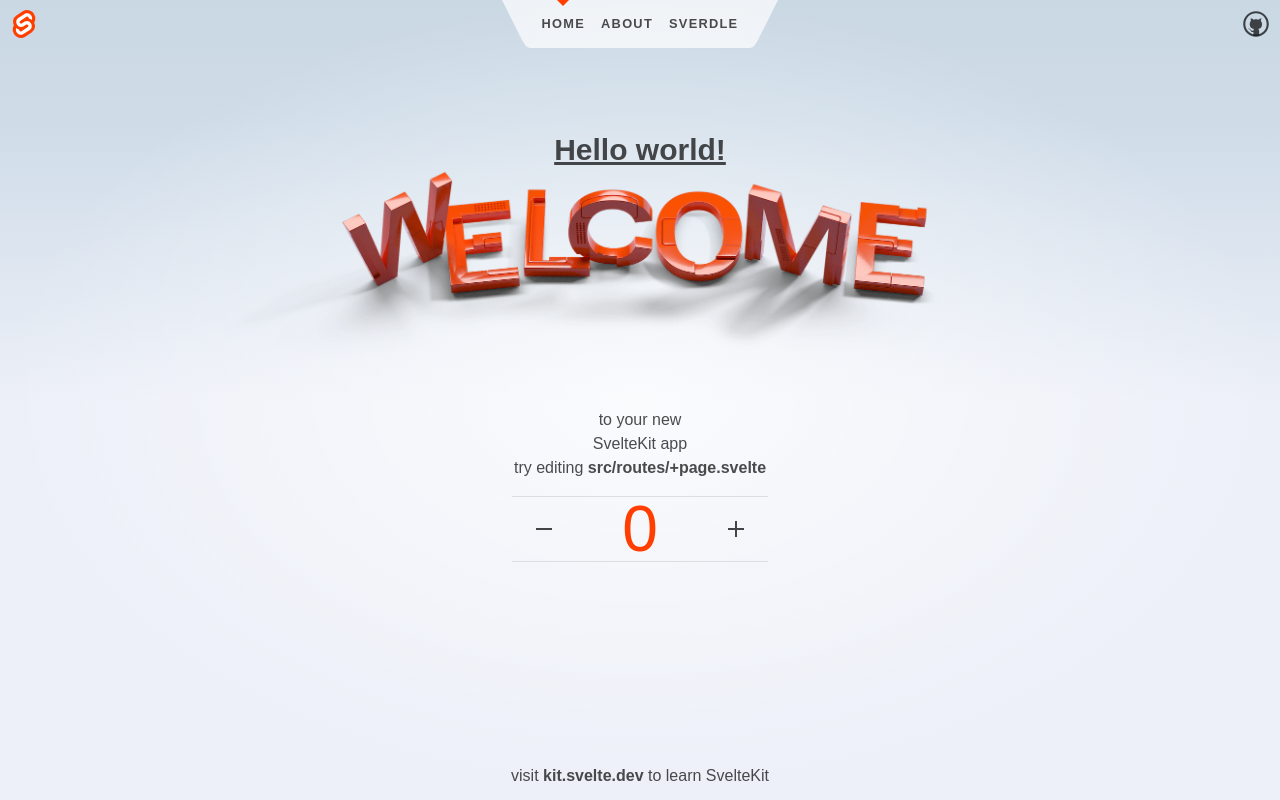
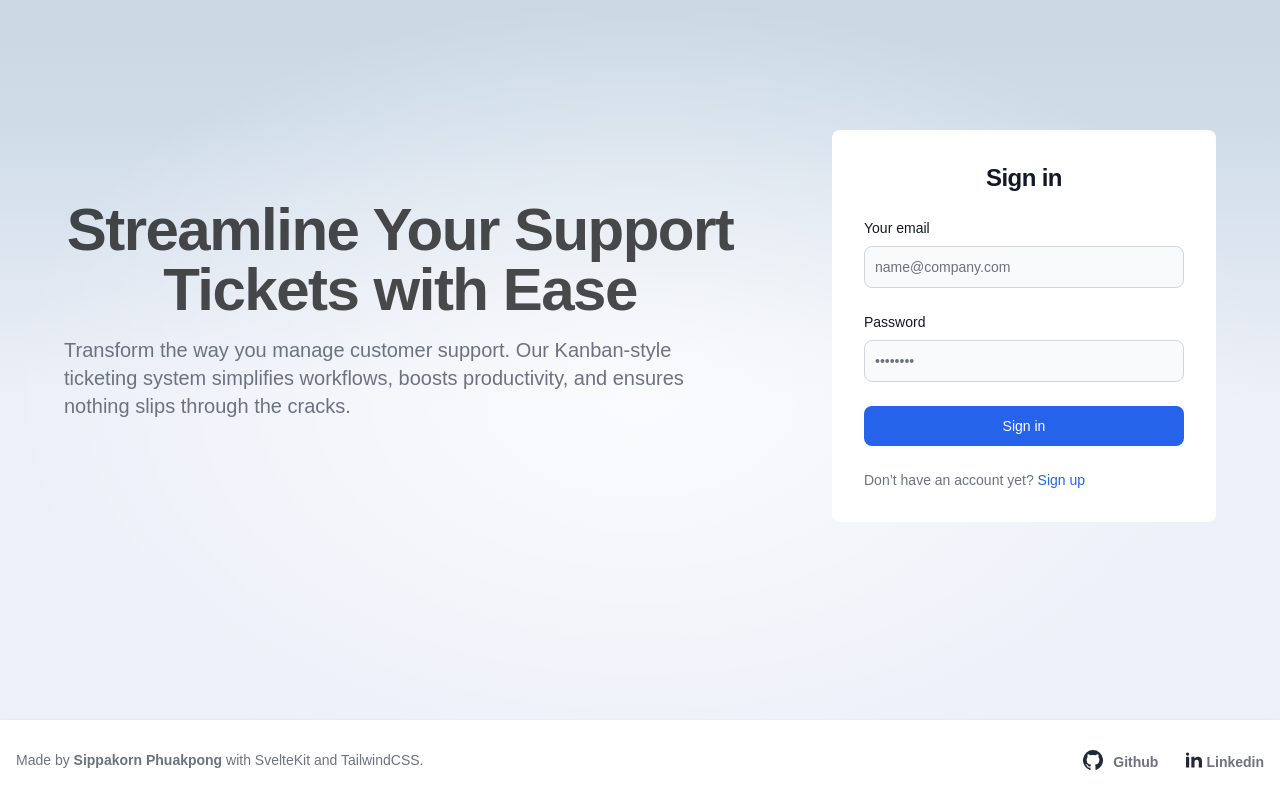
Before and after one commit to pookanter/ticket, a SvelteKit app in the folder client/: page / in a window 1280 px wide. Built offline with nearby package versions, Linux system fonts and the light colour scheme.

Commit message:
💄 Add hero section for landing page

```diff
--- a/client/src/routes/+layout.svelte
+++ b/client/src/routes/+layout.svelte
@@ -6,14 +6,72 @@
 </script>
 
 <div class="app">
-	<Header />
+	<!-- <Header /> -->
 
 	<main>
 		<slot />
 	</main>
 
-	<footer>
-		<p>visit <a href="https://kit.svelte.dev">kit.svelte.dev</a> to learn SvelteKit</p>
+	<footer class="bg-white shadow dark:bg-gray-800">
+		<div class="w-full mx-auto max-w-screen-xl p-4 md:flex md:items-center md:justify-between">
+			<span class="text-sm text-gray-500 sm:text-center dark:text-gray-400"
+				>Made by <b>Sippakorn Phuakpong</b> with SvelteKit and TailwindCSS.
+			</span>
+			<ul
+				class="flex flex-wrap items-center mt-3 text-sm font-medium text-gray-500 dark:text-gray-400 sm:mt-0"
+			>
+				<li>
+					<a
+						href="https://github.com/sippakorn-phuakpong"
+						target="_blank"
+						class="hover:underline me-4 md:me-6 flex items-end"
+					>
+						<svg
+							class="w-6 h-6 text-gray-800 dark:text-white"
+							aria-hidden="true"
+							xmlns="http://www.w3.org/2000/svg"
+							width="24"
+							height="24"
+							fill="currentColor"
+							viewBox="0 0 24 24"
+						>
+							<path
+								fill-rule="evenodd"
+								d="M12.006 2a9.847 9.847 0 0 0-6.484 2.44 10.32 10.32 0 0 0-3.393 6.17 10.48 10.48 0 0 0 1.317 6.955 10.045 10.045 0 0 0 5.4 4.418c.504.095.683-.223.683-.494 0-.245-.01-1.052-.014-1.908-2.78.62-3.366-1.21-3.366-1.21a2.711 2.711 0 0 0-1.11-1.5c-.907-.637.07-.621.07-.621.317.044.62.163.885.346.266.183.487.426.647.71.135.253.318.476.538.655a2.079 2.079 0 0 0 2.37.196c.045-.52.27-1.006.635-1.37-2.219-.259-4.554-1.138-4.554-5.07a4.022 4.022 0 0 1 1.031-2.75 3.77 3.77 0 0 1 .096-2.713s.839-.275 2.749 1.05a9.26 9.26 0 0 1 5.004 0c1.906-1.325 2.74-1.05 2.74-1.05.37.858.406 1.828.101 2.713a4.017 4.017 0 0 1 1.029 2.75c0 3.939-2.339 4.805-4.564 5.058a2.471 2.471 0 0 1 .679 1.897c0 1.372-.012 2.477-.012 2.814 0 .272.18.592.687.492a10.05 10.05 0 0 0 5.388-4.421 10.473 10.473 0 0 0 1.313-6.948 10.32 10.32 0 0 0-3.39-6.165A9.847 9.847 0 0 0 12.007 2Z"
+								clip-rule="evenodd"
+							/>
+						</svg>
+
+						<span class="ml-2">Github</span>
+					</a>
+				</li>
+				<li>
+					<a
+						href="https://www.linkedin.com/in/sippakorn-phuakpong-758031295/"
+						target="_blank"
+						class="hover:underline flex items-end"
+					>
+						<svg
+							class="w-6 h-6 text-gray-800 dark:text-white"
+							aria-hidden="true"
+							xmlns="http://www.w3.org/2000/svg"
+							width="24"
+							height="24"
+							fill="currentColor"
+							viewBox="0 0 24 24"
+						>
+							<path
+								fill-rule="evenodd"
+								d="M12.51 8.796v1.697a3.738 3.738 0 0 1 3.288-1.684c3.455 0 4.202 2.16 4.202 4.97V19.5h-3.2v-5.072c0-1.21-.244-2.766-2.128-2.766-1.827 0-2.139 1.317-2.139 2.676V19.5h-3.19V8.796h3.168ZM7.2 6.106a1.61 1.61 0 0 1-.988 1.483 1.595 1.595 0 0 1-1.743-.348A1.607 1.607 0 0 1 5.6 4.5a1.601 1.601 0 0 1 1.6 1.606Z"
+								clip-rule="evenodd"
+							/>
+							<path d="M7.2 8.809H4V19.5h3.2V8.809Z" />
+						</svg>
+						<span>Linkedin</span>
+					</a>
+				</li>
+			</ul>
+		</div>
 	</footer>
 </div>
 
@@ -30,7 +88,6 @@
 		flex-direction: column;
 		padding: 1rem;
 		width: 100%;
-		max-width: 64rem;
 		margin: 0 auto;
 		box-sizing: border-box;
 	}
@@ -40,7 +97,6 @@
 		flex-direction: column;
 		justify-content: center;
 		align-items: center;
-		padding: 12px;
 	}
 
 	footer a {
--- a/client/src/routes/+page.svelte
+++ b/client/src/routes/+page.svelte
@@ -1,7 +1,5 @@
 <script>
-	import Counter from './Counter.svelte';
-	import welcome from '$lib/images/svelte-welcome.webp';
-	import welcome_fallback from '$lib/images/svelte-welcome.png';
+	import SignIn from './SignIn.svelte';
 </script>
 
 <svelte:head>
@@ -9,25 +7,25 @@
 	<meta name="description" content="Svelte demo app" />
 </svelte:head>
 
-<section>
-	<h1 class="text-3xl font-bold underline">Hello world!</h1>
-
-	<h1>
-		<span class="welcome">
-			<picture>
-				<source srcset={welcome} type="image/webp" />
-				<img src={welcome_fallback} alt="Welcome" />
-			</picture>
-		</span>
-
-		to your new<br />SvelteKit app
-	</h1>
-
-	<h2>
-		try editing <strong>src/routes/+page.svelte</strong>
-	</h2>
-
-	<Counter />
+<section class=" dark:bg-gray-900">
+	<div class="grid max-w-screen-xl px-4 py-8 mx-auto lg:gap-8 xl:gap-0 lg:py-16 lg:grid-cols-12">
+		<div class="mr-auto place-self-center lg:col-span-7">
+			<h1
+				class="max-w-2xl mb-4 text-4xl font-extrabold tracking-tight leading-none md:text-5xl xl:text-6xl dark:text-white"
+			>
+				Streamline Your Support Tickets with Ease
+			</h1>
+			<p
+				class="max-w-2xl mb-6 font-light text-gray-500 lg:mb-8 md:text-lg lg:text-xl dark:text-gray-400"
+			>
+				Transform the way you manage customer support. Our Kanban-style ticketing system simplifies
+				workflows, boosts productivity, and ensures nothing slips through the cracks.
+			</p>
+		</div>
+		<div class="mt-8 lg:mt-0 lg:col-span-5 flex justify-center lg:justify-end">
+			<SignIn />
+		</div>
+	</div>
 </section>
 
 <style>
```
